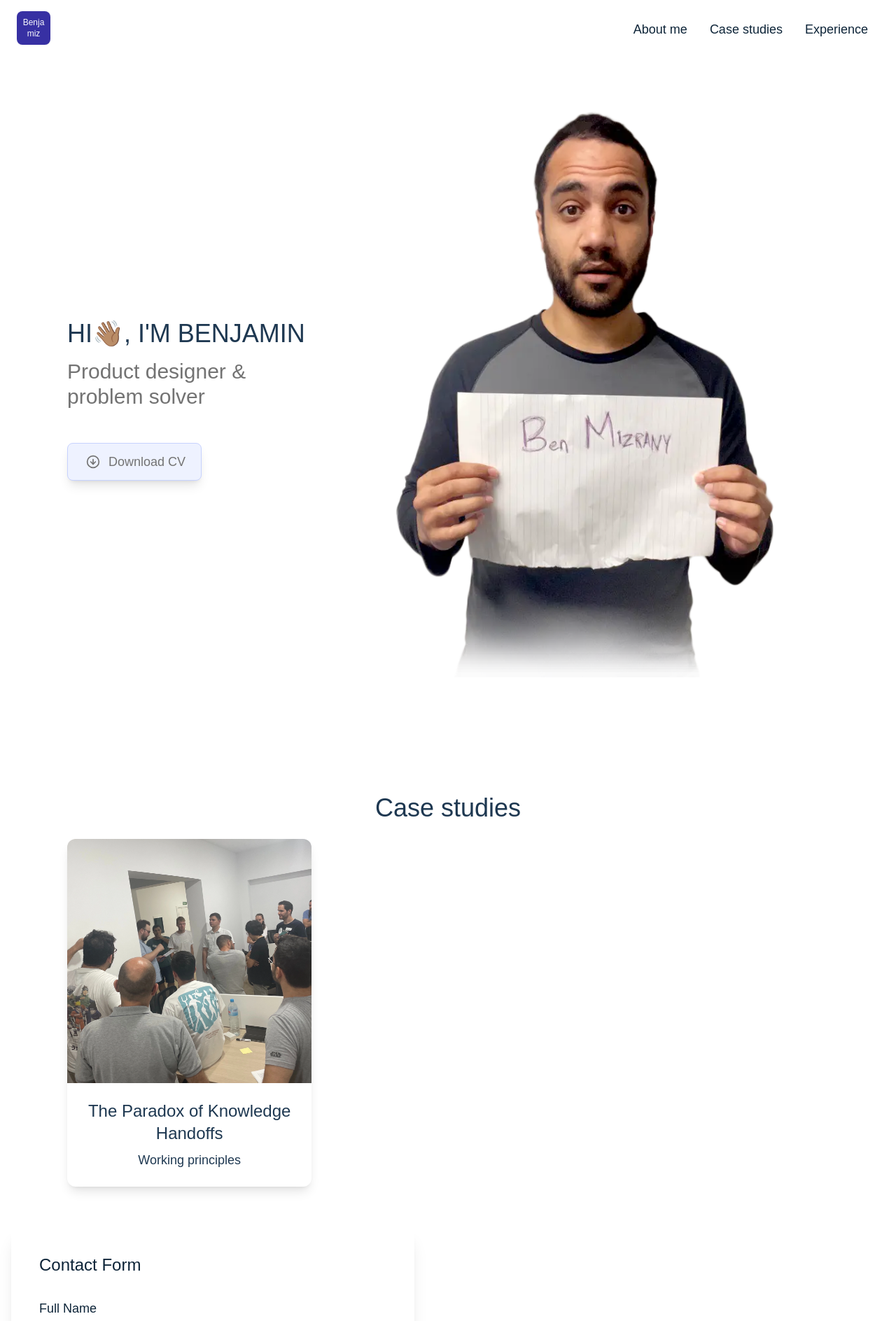
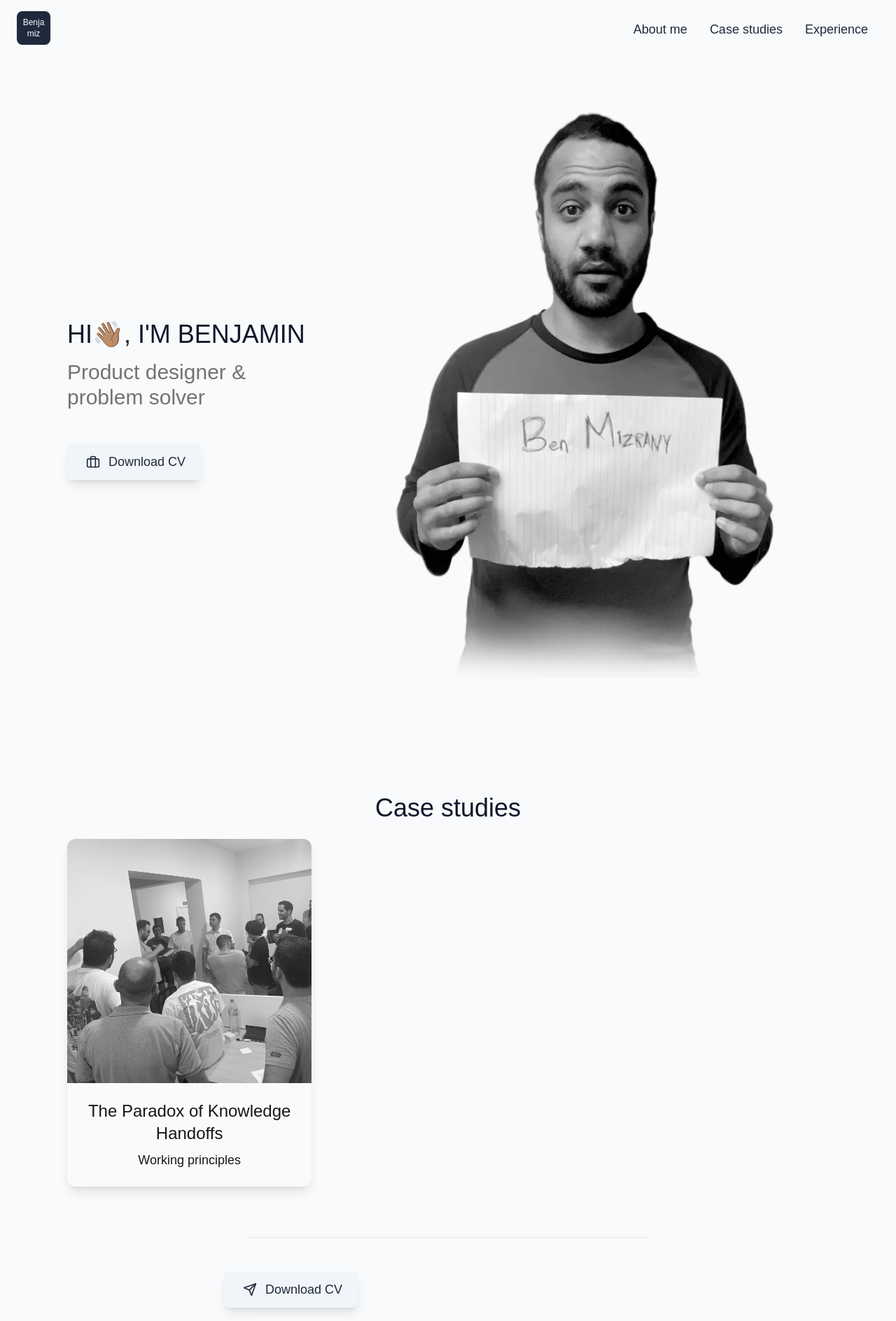
Before and after one commit to Lenniott/benjamiz_01, a Next.js app: page / in a window 1280 px wide. Shown: the top 1888 px of the page at 70% size. Built offline with nearby package versions, Linux system fonts and the light colour scheme.

Commit message:
Update 144 files

```diff
--- a/components/about/AboutMeBio.jsx
+++ b/components/about/AboutMeBio.jsx
@@ -23,7 +23,7 @@ function AboutMeBio() {
             />
             <div className="pb-10">
               <h3 className="text-xl font-semibold pb-4">{bio.title}</h3>
-              <p>{bio.bio}</p>
+              <p className="font-light">{bio.bio}</p>
             </div>
           </div>
         ))}
--- a/components/contact/ContactForm.jsx
+++ b/components/contact/ContactForm.jsx
@@ -1,15 +1,28 @@
 import Button from "../reusable/Button";
 import FormInput from "../reusable/FormInput";
+import { FiSend, FiMenu } from "react-icons/fi";
 
 function ContactForm() {
   return (
     <div className="w-full lg:w-1/2">
-      <div className="leading-loose">
+      <hr className="m-8" />
+      <div>
+        <button
+          download="Benjamin Mizrany_CV - Detailed_web.pdf"
+          href="public/files/Benjamin Mizrany_CV - Detailed_web.pdf"
+          className="font-general-medium flex justify-center items-center w-36 sm:w-48 mt-12 mb-6 sm:mb-0 text-lg py-2.5 sm:py-3 shadow-lg rounded-lg bg-ternary-light text-primary-dark focus:ring-1 focus:ring-primary-dark hover:bg-primary-dark hover:text-primary-light  hover:translate-y-0.5 hover:scale-105 duration-500"
+          aria-label="Download Resume"
+        >
+          <FiSend className="ml-0 sm:ml-1 mr-2 sm:mr-3 h-5 w-5 sn:w-6 sm:h-6 duration-100"></FiSend>
+          <span className="text-sm sm:text-lg duration-100">Download CV</span>
+        </button>
+      </div>
+      <div className="leading-loose flex  items-center justify-center">
         <form
           onSubmit={(e) => {
             e.preventDefault();
           }}
-          className="max-w-xl m-4 p-6 sm:p-10 bg-secondary-light dark:bg-secondary-dark rounded-xl shadow-xl text-left"
+          className="w-full max-w-xl m-4 p-6 sm:p-10 bg-secondary-light dark:bg-secondary-dark rounded-xl shadow-xl text-left"
         >
           <p className="font-general-medium text-primary-dark dark:text-primary-light text-2xl mb-8">
             Contact Form
--- a/components/layout/DefaultLayout.jsx
+++ b/components/layout/DefaultLayout.jsx
@@ -4,13 +4,13 @@ import PagesMetaHead from "../PagesMetaHead";
 import ContactForm from "../contact/ContactForm";
 const DefaultLayout = ({ children }) => {
   return (
-    <>
+    <div className="flex flex-col items-center justify-center">
       <PagesMetaHead />
       <AppHeader />
       <div>{children}</div>
       <ContactForm />
       <AppFooter />
-    </>
+    </div>
   );
 };
 
--- a/components/projects/ProjectSingle.jsx
+++ b/components/projects/ProjectSingle.jsx
@@ -21,7 +21,7 @@ const ProjectSingle = (props) => {
         aria-label="Single Project"
         passHref
       >
-        <div className="rounded-xl shadow-lg hover:shadow-xl cursor-pointer mb-10 sm:mb-0 bg-secondary-light dark:bg-ternary-dark">
+        <div className="rounded-xl shadow-lg grayscale hover:grayscale-0 hover:shadow-xl  hover:translate-y-0.5 hover:scale-105 cursor-pointer mb-10 sm:mb-0 bg-secondary-light duration-500">
           <div>
             <Image
               src={props.img}
--- a/components/shared/AppBanner.jsx
+++ b/components/shared/AppBanner.jsx
@@ -1,12 +1,10 @@
 import { motion } from "framer-motion";
 import Image from "next/image";
-import { FiArrowDownCircle } from "react-icons/fi";
+import { FiArrowDownCircle, FiBriefcase } from "react-icons/fi";
 import useThemeSwitcher from "../../hooks/useThemeSwitcher";
 import homePageImage from "../../public/images/homePage";
 
 function AppBanner() {
-  const [activeTheme] = useThemeSwitcher();
-
   return (
     <motion.section
       initial={{ opacity: 0 }}
@@ -23,7 +21,7 @@ function AppBanner() {
             duration: 0.9,
             delay: 0.1,
           }}
-          className="font-general-semibold text-2xl lg:text-3xl xl:text-4xl text-center sm:text-left text-ternary-dark dark:text-primary-light uppercase"
+          className="font-general-semibold text-2xl lg:text-3xl xl:text-4xl text-center sm:text-left text-ternary-dark uppercase"
         >
           Hi👋🏽, I'm Benjamin
         </motion.h1>
@@ -50,12 +48,11 @@ function AppBanner() {
           className="flex justify-center sm:block"
         >
           <a
-            download="Benjamin Mizrany_CV - Detailed_web.pdf"
-            href="public/files/Benjamin Mizrany_CV - Detailed_web.pdf"
-            className="font-general-medium flex justify-center items-center w-36 sm:w-48 mt-12 mb-6 sm:mb-0 text-lg border border-indigo-200 dark:border-ternary-dark py-2.5 sm:py-3 shadow-lg rounded-lg bg-indigo-50 focus:ring-1 focus:ring-indigo-900 hover:bg-indigo-500 text-gray-500 hover:text-white duration-500"
+            href="../files/benjamizCVdetailed.pdf"
+            className="font-general-medium flex justify-center items-center w-36 sm:w-48 mt-12 mb-6 sm:mb-0 text-lg py-2.5 sm:py-3 shadow-lg rounded-lg bg-ternary-light text-primary-dark focus:ring-1 focus:ring-primary-dark hover:bg-primary-dark hover:text-primary-light  hover:translate-y-0.5 hover:scale-105 duration-500"
             aria-label="Download Resume"
           >
-            <FiArrowDownCircle className="ml-0 sm:ml-1 mr-2 sm:mr-3 h-5 w-5 sn:w-6 sm:h-6 duration-100"></FiArrowDownCircle>
+            <FiBriefcase className="ml-0 sm:ml-1 mr-2 sm:mr-3 h-5 w-5 sn:w-6 sm:h-6 duration-100"></FiBriefcase>
             <span className="text-sm sm:text-lg duration-100">Download CV</span>
           </a>
         </motion.div>
@@ -64,13 +61,23 @@ function AppBanner() {
         initial={{ opacity: 0, y: -180 }}
         animate={{ opacity: 1, y: 0 }}
         transition={{ ease: "easeInOut", duration: 0.9, delay: 0.2 }}
-        className="w-full sm:w-2/3 text-right float-right mt-8 sm:mt-0"
+        className="relative w-full sm:w-2/3 text-right float-right mt-8 sm:mt-0 "
       >
-        <Image
-          layout="responsive"
-          src={homePageImage.hero}
-          alt="product designer"
-        />
+        <div className=" group hover:translate-y-0.5 hover:scale-105 grayscale hover:grayscale-0  duration-500">
+          <Image
+            layout="responsive"
+            src={homePageImage.hero}
+            alt="product designer"
+          />
+          <button
+            download="Benjamin Mizrany_CV - Detailed_web.pdf"
+            href="public/files/Benjamin Mizrany_CV - Detailed_web.pdf"
+            className="absolute top-[310px] left-[170px] font-general-medium flex justify-center items-center w-36 sm:w-48 mt-12 mb-6 sm:mb-0 text-lg py-2.5 sm:py-3 group-hover:shadow-lg rounded-lg bg-transparent text-transparent group-hover:translate-y-0.5 group-hover:scale-105 grayscale group-hover:grayscale-0 group-hover:bg-primary-dark group-hover:text-primary-light duration-500"
+            aria-label="Download Resume"
+          >
+            About me
+          </button>
+        </div>
       </motion.div>
     </motion.section>
   );
--- a/components/shared/AppHeader.jsx
+++ b/components/shared/AppHeader.jsx
@@ -27,20 +27,38 @@ function AppHeader() {
   const NavMenuItem = (props) => {
     return (
       <>
-        <div className=" ">
         <Link
           onClick={toggleMenu}
           href={props.link}
-            aria-label={props.menuItem}
-            className="block text-left text-lg text-primary-dark hover:text-secondary-dark sm:py-2 p-2 hover:bg-indigo-200 rounded-lg duration-500"
+          aria-label={props.label}
+          className="block text-left text-lg text-primary-dark sm:py-2 p-2 hover:bg-slate-200 rounded-lg duration-500"
         >
-            {props.menuItem}
+          {props.label}
         </Link>
-        </div>
-        <hr className="border-gray-100 " />
+        <hr className="border-ternary-light " />
       </>
     );
   };
+
+  const NavList = (props) => {
+    return (
+      <>
+        <Link
+          href={props.link}
+          className="block text-left text-lg font-medium text-primary-dark hover:underline underline-offset-4  sm:mx-4 mb-2 sm:py-2 duration-500"
+          aria-label={props.label}
+        >
+          {props.label}
+        </Link>
+      </>
+    );
+  };
+
+  const navList = [
+    ["/about", "About me"],
+    ["/projects", "Case studies"],
+    ["/cv", "Experience"],
+  ];
 
   return (
     <motion.nav
@@ -50,14 +68,14 @@ function AppHeader() {
       className="sticky top-0 z-50  w-full "
     >
       {/* Header */}
-      <div className="bg-white  z-10 w-full">
+      <div className="bg-secondary-light  z-10 w-full">
         <div className="flex max-w-screen-xl mx-auto px-6 justify-between items-center py-2">
           {/* Header menu links and small screen hamburger menu */}
           <div className="flex justify-between items-center ">
             <div>
               <Link href="/">
                 <div className="flex justify-center items-center gap-2 font-medium text-xs">
-                  <div className="grid p-6 bg-indigo-800 shadow-sm rounded-lg h-7 w-7 place-content-center">
+                  <div className="grid p-6 bg-primary-dark shadow-sm rounded-lg h-7 w-7 place-content-center">
                     <div className="flex justify-center text-primary-light">
                       Benja
                     </div>
@@ -74,7 +92,7 @@ function AppHeader() {
             <button
               onClick={toggleMenu}
               type="button"
-              className="focus:outline-none w-12 h-12 font-general-medium flex justify-center items-center text-lg shadow-sm rounded-lg bg-primary-light hover:bg-indigo-500 text-gray-500 hover:text-white duration-500"
+              className="focus:outline-none w-12 h-12 font-general-medium flex justify-center items-center text-lg shadow-md rounded-lg bg-primary-light hover:bg-primary-dark text-se hover:text-primary-light hover:translate-y-0.5 hover:scale-110 duration-500"
               aria-label="Hamburger Menu"
             >
               {showMenu ? (
@@ -87,40 +105,24 @@ function AppHeader() {
             <div
               className={
                 showMenu
-                  ? "absolute right-0 m-0 mt-2 sm:ml-4 sm:mt-3 md:flex px-5 py-3 pb-full sm: z-10 p-0 justify-between items-center shadow-lg sm:shadow-none bg-white rounded-lg w-full"
+                  ? "absolute right-0 m-0 mt-2 sm:ml-4 sm:mt-3 md:flex px-5 py-3 pb-full sm: z-10 p-0 justify-between items-center shadow-lg sm:shadow-none bg-primary-light rounded-lg w-full"
                   : "hidden"
               }
             >
-              <NavMenuItem menuItem="About me" link="/about" />
+              {navList.map((item) => (
+                <>
+                  <NavMenuItem label={item[1]} link={item[1]} />
                   <hr className="border-gray-100 " />
-              <NavMenuItem menuItem="Case studies" link="/projects" />
-              <hr className="border-gray-100 " />
-              <NavMenuItem menuItem="Experience" link="/cv" />
+                </>
+              ))}
             </div>
           </div>
 
           {/* Header links large screen */}
           <div className="font-general-medium hidden m-0 sm:ml-4 mt-5 sm:mt-3 sm:flex p-5 sm:p-0 justify-center items-center shadow-lg sm:shadow-none">
-            <div
-              className="block text-left text-lg font-medium text-primary-dark dark:text-ternary-light hover:underline underline-offset-4 hover:text-indigo-800  sm:mx-4 mb-2 sm:py-2"
-              aria-label="About Me"
-            >
-              <Link href="/about">About me</Link>
-            </div>
-
-            <div
-              className="block text-left text-lg font-medium text-primary-dark dark:text-ternary-light hover:text-secondary-dark dark:hover:text-secondary-light  sm:mx-4 mb-2 sm:py-2"
-              aria-label="Projects"
-            >
-              <Link href="/projects">Case studies</Link>
-            </div>
-
-            <div
-              className="block text-left text-lg font-medium text-primary-dark dark:text-ternary-light hover:text-secondary-dark dark:hover:text-secondary-light  sm:mx-4 mb-2 sm:py-2"
-              aria-label="CV"
-            >
-              <Link href="/cv">Experience</Link>
-            </div>
+            {navList.map((item) => (
+              <NavList label={item[1]} link={item[0]} />
+            ))}
           </div>
         </div>
         {/* Header right section buttons */}
--- a/tailwind.config.js
+++ b/tailwind.config.js
@@ -1,37 +1,37 @@
-const colors = require('tailwindcss/colors');
+const colors = require("tailwindcss/colors");
 
 module.exports = {
   content: [
-		'./pages/**/*.{js,ts,jsx,tsx}',
-		'./components/**/*.{js,ts,jsx,tsx}',
+    "./pages/**/*.{js,ts,jsx,tsx}",
+    "./components/**/*.{js,ts,jsx,tsx}",
   ],
-	darkMode: 'class',
+  darkMode: "class",
   theme: {
     extend: {
       colors: {
         // Light colors
-				'primary-light': '#F7F8FC',
-				'secondary-light': '#FFFFFF',
-				'ternary-light': '#f6f7f8',
+        "primary-light": "#F8FAFC",
+        "secondary-light": "#F8FAFC",
+        "ternary-light": "#F1F5F9",
 
         // Dark colors
-				'primary-dark': '#0D2438',
-				'secondary-dark': '#102D44',
-				'ternary-dark': '#1E3851',
+        "primary-dark": "#1E293B",
+        "secondary-dark": "rgb(30 41 59)",
+        "ternary-dark": "#0F172A",
 
         // Extended v3 color
         gray: colors.neutral,
       },
       container: {
         padding: {
-					DEFAULT: '1rem',
-					sm: '2rem',
-					lg: '5rem',
-					xl: '6rem',
-					'2xl': '8rem',
+          DEFAULT: "1rem",
+          sm: "2rem",
+          lg: "5rem",
+          xl: "6rem",
+          "2xl": "8rem",
         },
       },
     },
   },
-	plugins: [require('@tailwindcss/forms')],
+  plugins: [require("@tailwindcss/forms")],
 };
```
Also changed, not shown: components/reusable/Button.jsx (+16 -2 lines), 1 other file (tests, documents, lock files or other folders). Lines whose indentation alone changed are shown as unchanged.
